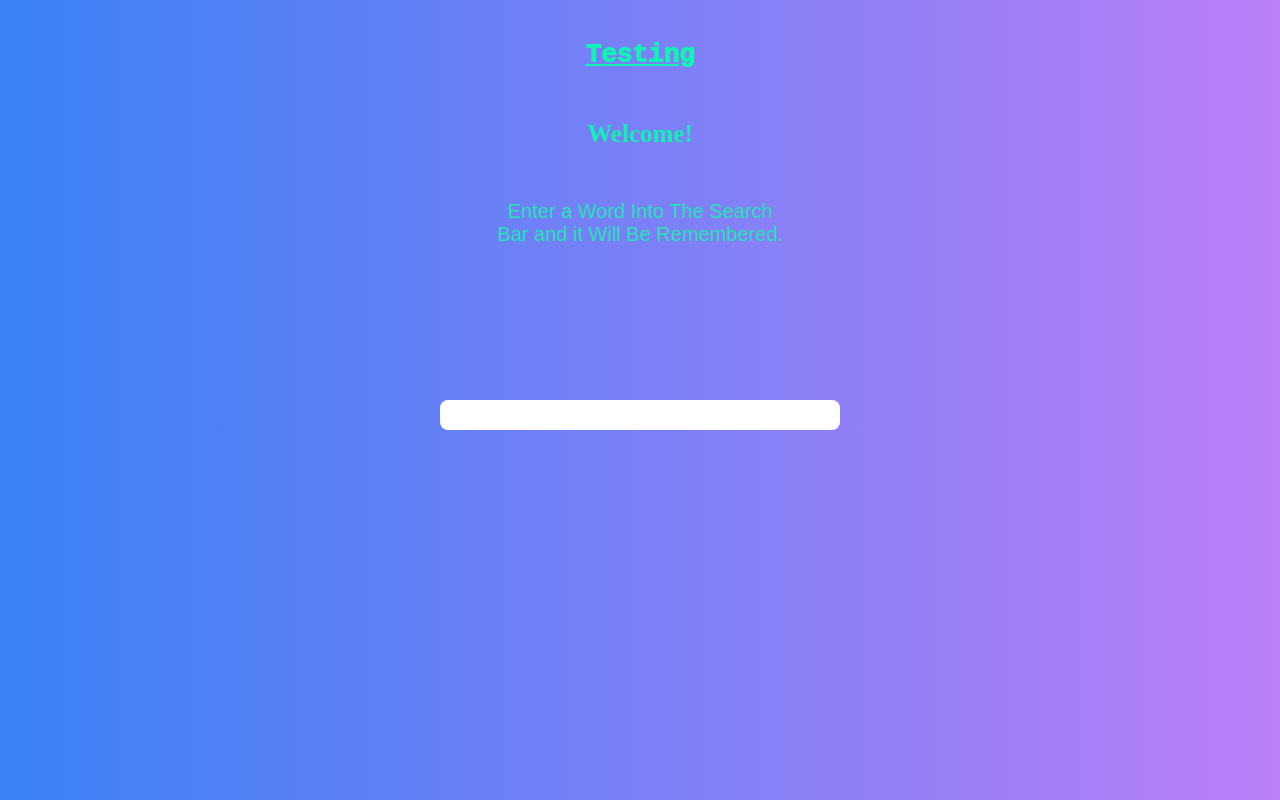
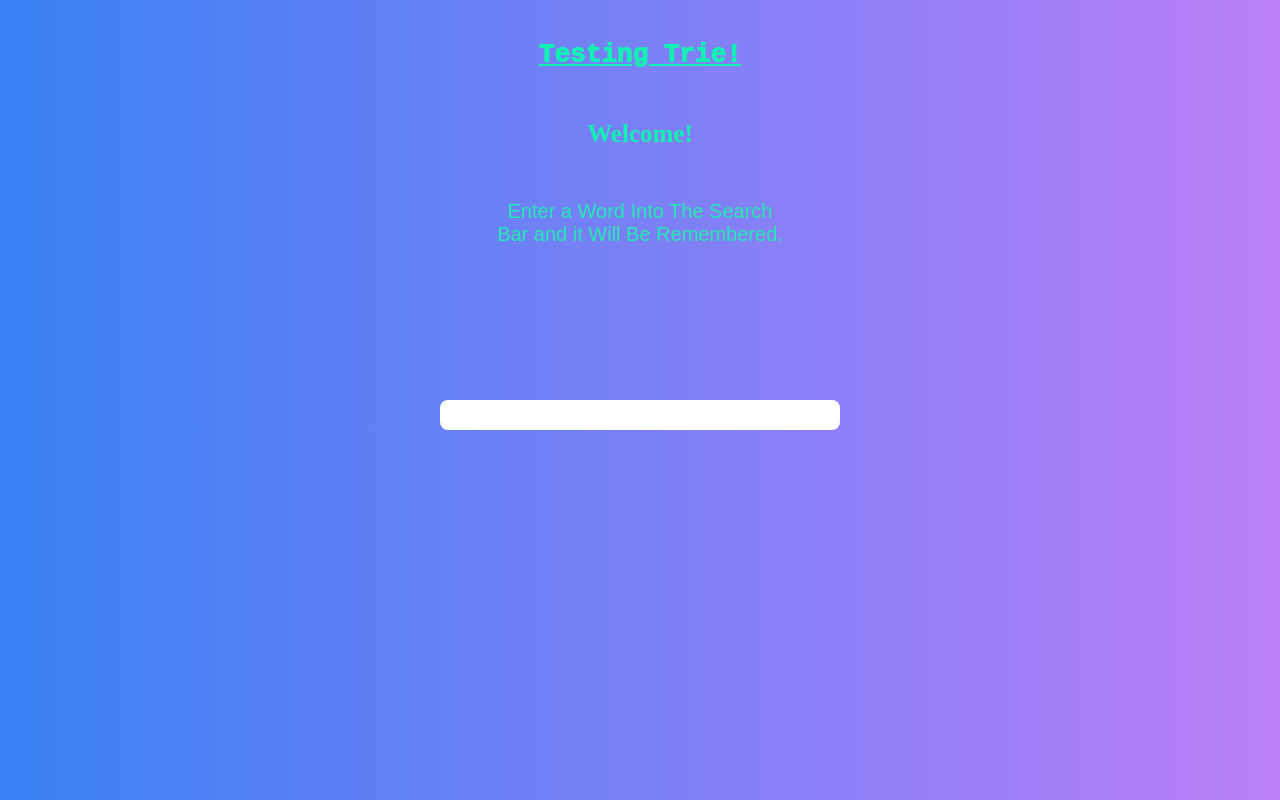
Before and after one commit to 8885os/triesearch, a plain HTML site: page index.html in a window 1280 px wide. Drawn offline with Linux system fonts and the light colour scheme.

Commit message:
Update index.html

```diff
--- a/index.html
+++ b/index.html
@@ -9,7 +9,7 @@
 </head>
 <body>
     <h1>
-        Testing
+        Testing Trie!
     </h1>
     <h3>
         Welcome!
```
